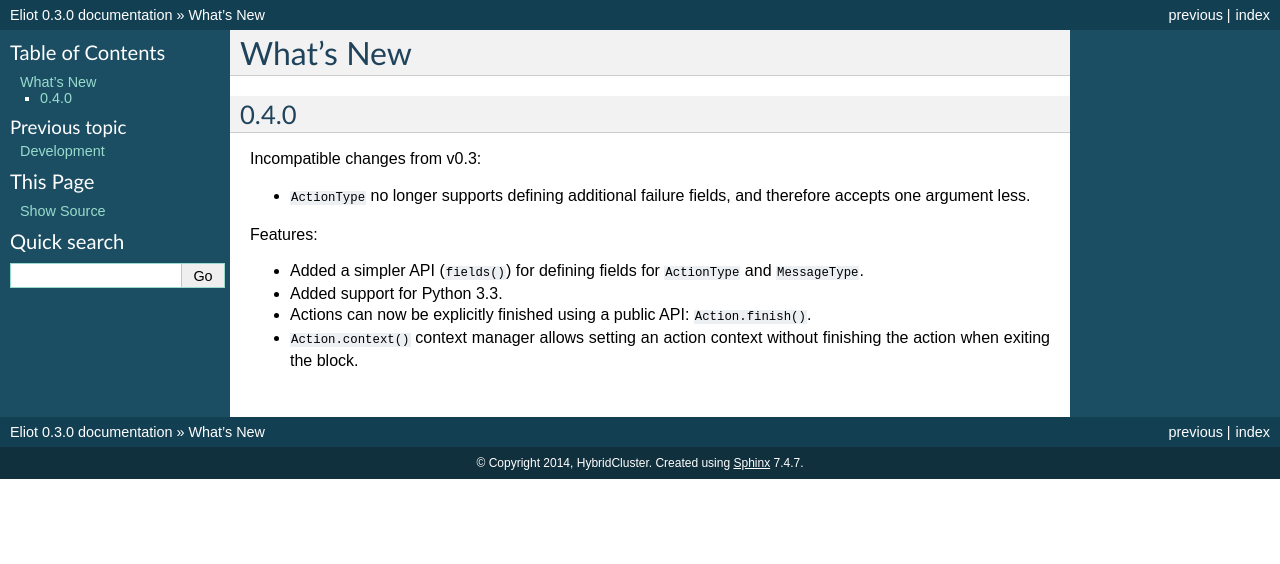
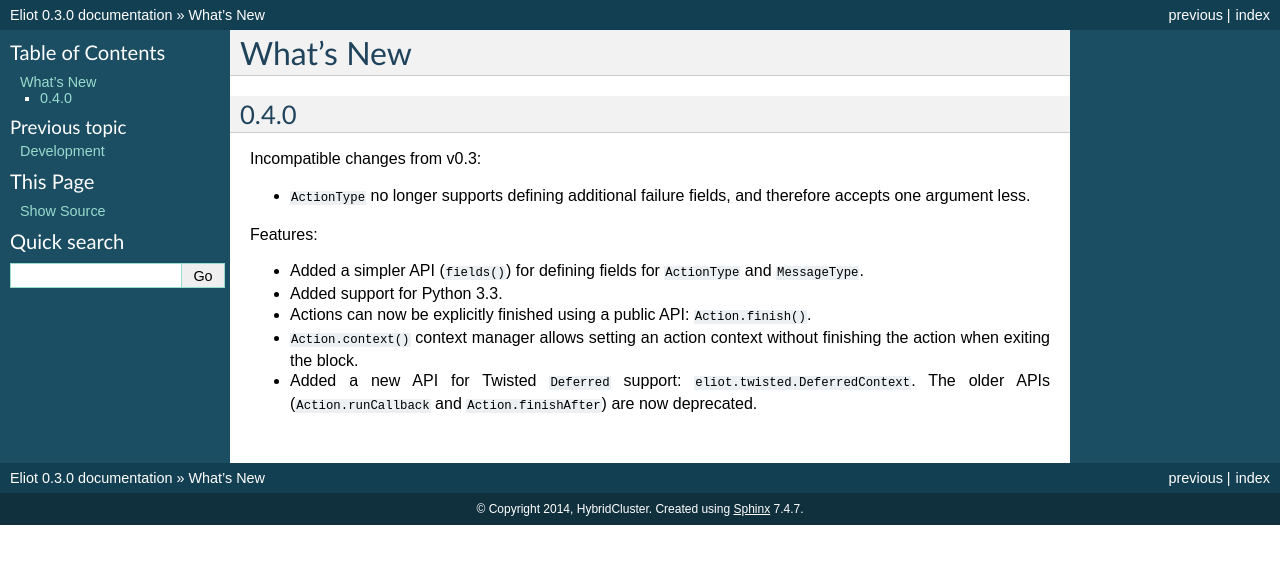
Before and after one commit to itamarst/eliot, a Sphinx documentation site: the page built from docs/source/news.rst, in a window 1280 px wide. Shown: the top 564 px of the page. Built offline with Sphinx 7.4.7, drawn with Linux system fonts in a browser that asks for light colours.

Commit message:
News entry.

```diff
--- a/docs/source/news.rst
+++ b/docs/source/news.rst
@@ -14,3 +14,5 @@ Features:
 * Added support for Python 3.3.
 * Actions can now be explicitly finished using a public API: ``Action.finish()``.
 * ``Action.context()`` context manager allows setting an action context without finishing the action when exiting the block.
+* Added a new API for Twisted ``Deferred`` support: ``eliot.twisted.DeferredContext``.
+  The older APIs (``Action.runCallback`` and ``Action.finishAfter``) are now deprecated.
```
